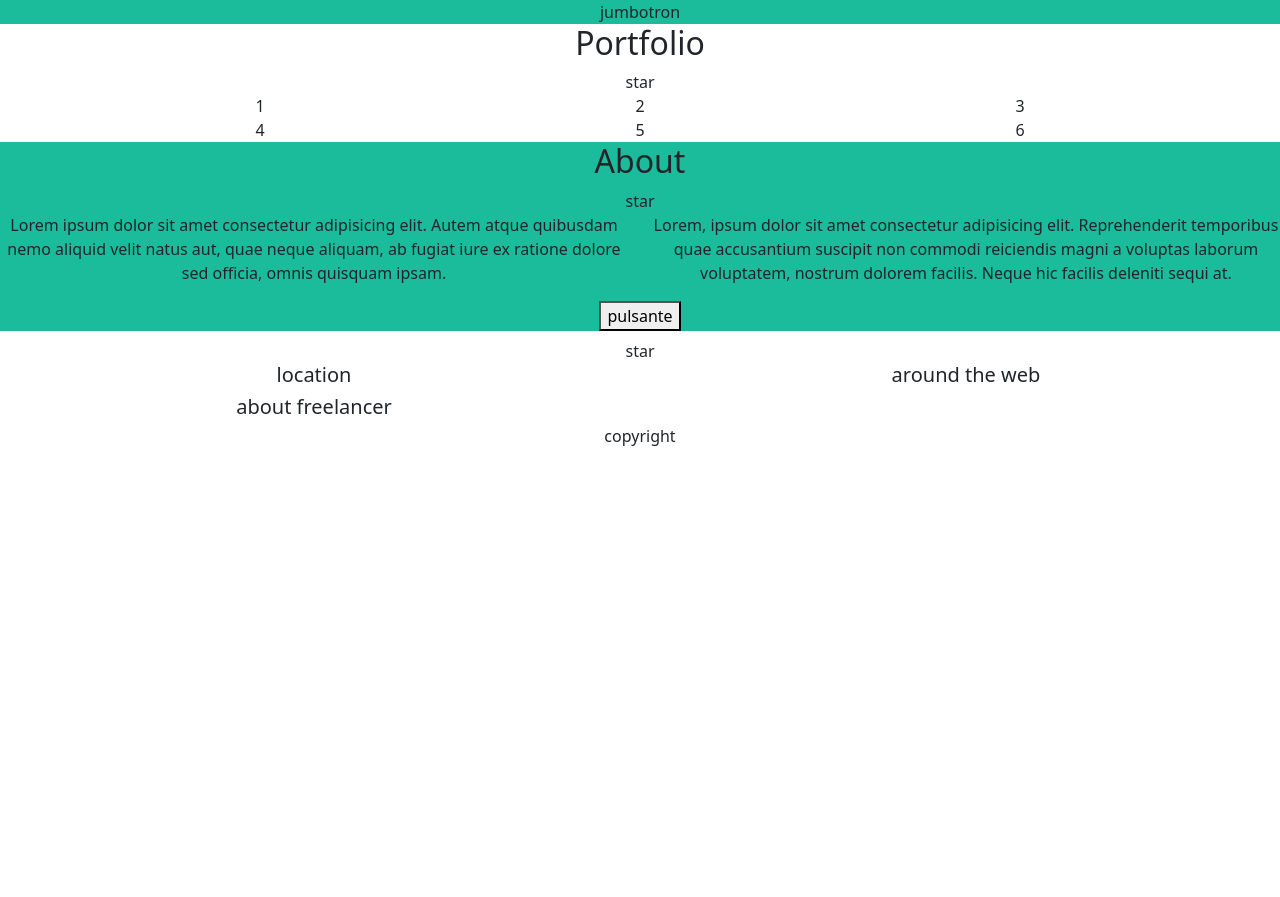
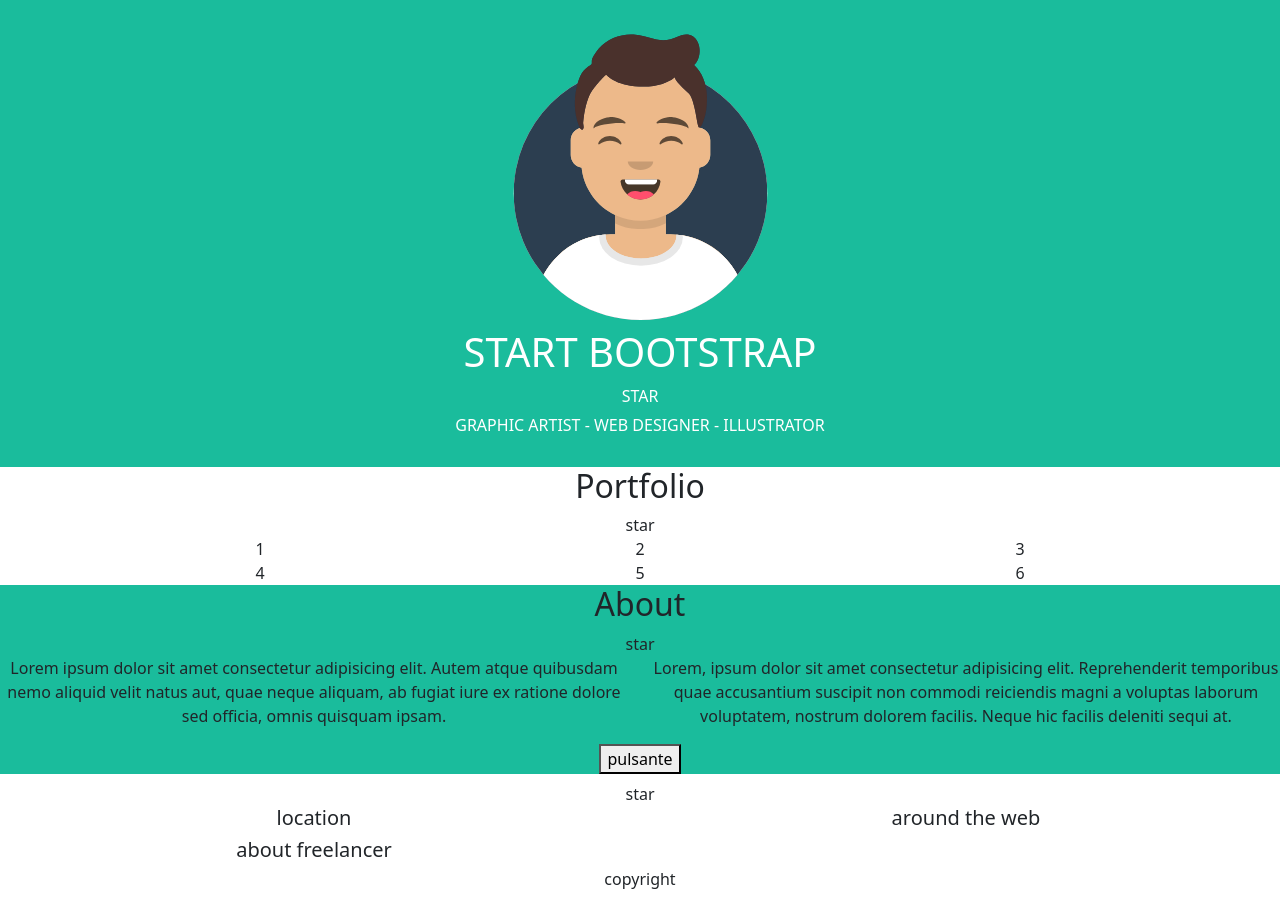
Before and after one commit to RiccardoTolusso/html-css-bootstrap-freelancer, a plain HTML site: page index.html in a window 1280 px wide. Before the commit the page ends 800 px from the top, so only its background shows below. Drawn offline with nearby package versions, Linux system fonts and the light colour scheme.

Commit message:
[UPD] created jumbotron section

```diff
--- a/css/_partials/common.css
+++ b/css/_partials/common.css
@@ -0,0 +1,3 @@
+#jumbotron{
+    background-color: var(--rt-secondary-color);
+}
--- a/css/_partials/utilities.css
+++ b/css/_partials/utilities.css
@@ -9,3 +9,11 @@
 .rt-bg-secondary{
     background-color: var(--rt-secondary-color);
 }
+
+.rt-text-dark{
+    background-color: var(--rt-dark);
+}
+
+.rt-text-primary{
+    background-color: var(--rt-primary-color);
+}
--- a/css/_partials/variables.css
+++ b/css/_partials/variables.css
@@ -2,4 +2,5 @@
     --rt-primary-color: #2c3e50;
     --rt-primary-color-light: #3a546d;
     --rt-secondary-color: #1abc9c;
+    --rt-dark: #333333;
 }
--- a/index.html
+++ b/index.html
@@ -16,9 +16,14 @@
     <main>
 
         <!-- jumbotron -->
-        <section class="rt-bg-secondary">
-            <div class="container-md">
-                jumbotron
+        <section id="jumbotron">
+            <div class="container-md pt-4 pb-4 text-uppercase text-white">
+                <div class="w-25 m-auto pb-2">
+                    <img src="./img/avatar.svg" alt="Avatar">
+                </div>
+                <h1 class="">Start Bootstrap</h1>
+                <div class="star pb-2">star</div>
+                <h6>graphic artist - web designer - illustrator</h6>
             </div>
         </section>
 
```
